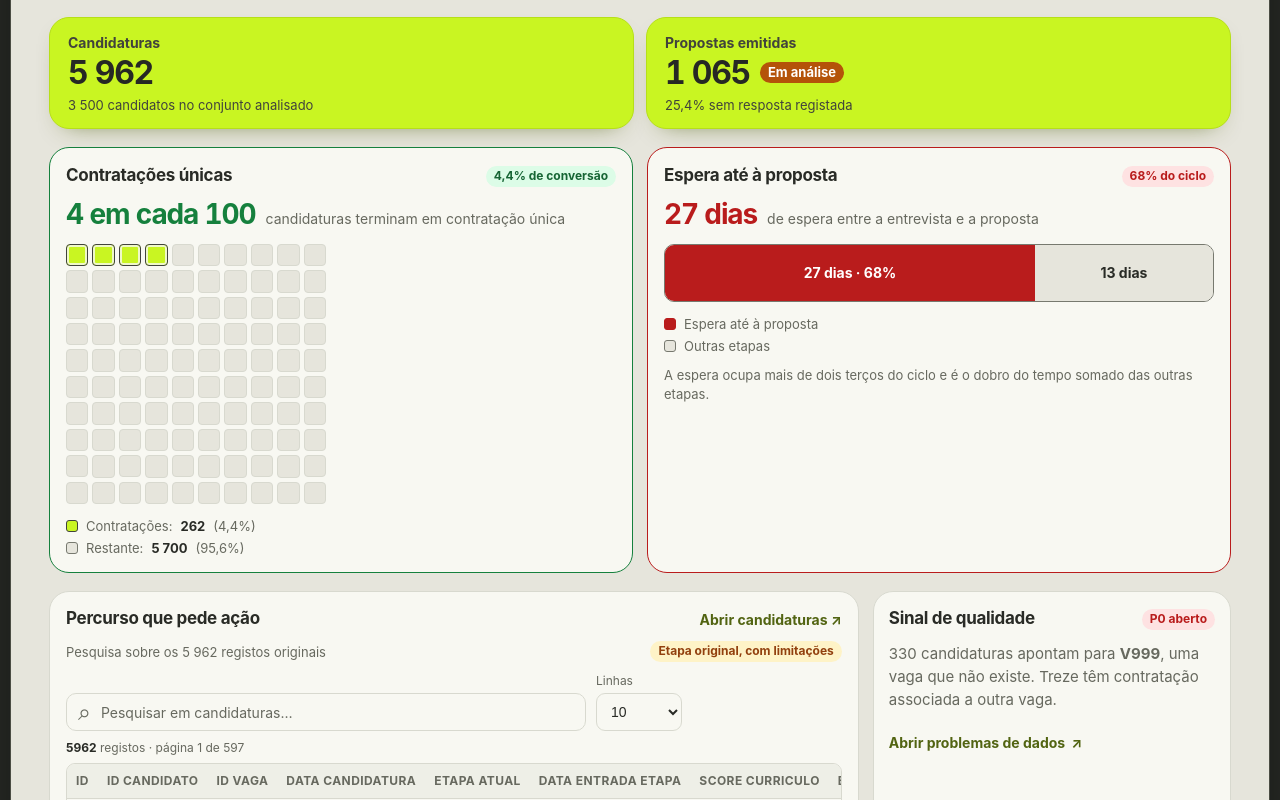
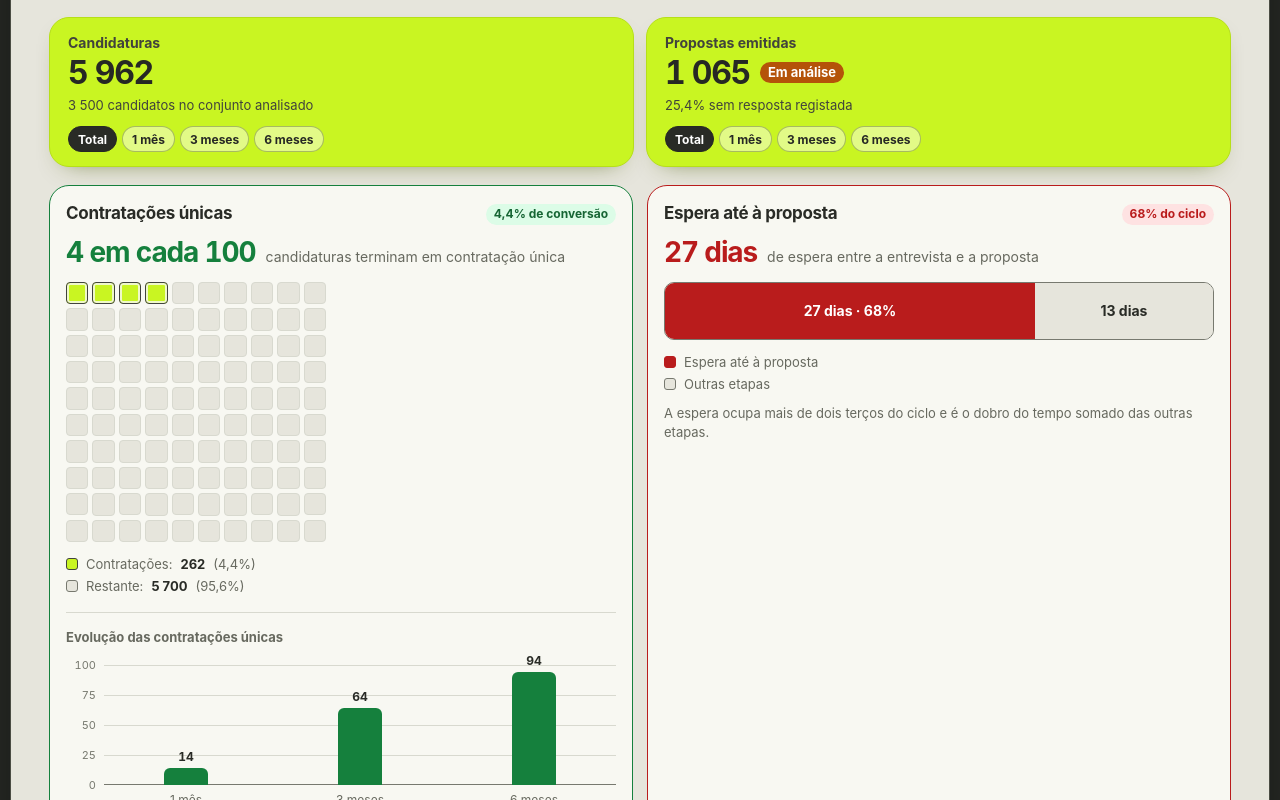
Before and after one commit to charlesaobirch/hackathon-recrutamento, a Next.js app: page / in a window 1280 px wide. Shown: the part 180-980 px from the top of the page. Built offline with nearby package versions, Linux system fonts and the light colour scheme.

Commit message:
gráficos visão geral

```diff
--- a/src/app/globals.css
+++ b/src/app/globals.css
@@ -458,6 +458,145 @@ summary:focus-visible {
   line-height: 1.45;
 }
 
+.period-filter {
+  display: flex;
+  flex-wrap: wrap;
+  gap: 5px;
+  min-width: 0;
+  margin: 12px 0 0;
+  padding: 0;
+  border: 0;
+}
+.period-filter button {
+  min-height: 26px;
+  padding: 0 9px;
+  border: 1px solid rgba(31, 41, 12, 0.3);
+  border-radius: 999px;
+  background: rgba(255, 255, 255, 0.46);
+  color: var(--primitive-charcoal-950);
+  font-size: 12px;
+  font-weight: 650;
+  cursor: pointer;
+  transition:
+    background 120ms ease,
+    color 120ms ease,
+    border-color 120ms ease;
+}
+.period-filter button:hover {
+  background: rgba(255, 255, 255, 0.8);
+}
+.period-filter button.is-active {
+  border-color: var(--primitive-charcoal-950);
+  background: var(--primitive-charcoal-900);
+  color: var(--primitive-white);
+}
+.period-filter button:focus-visible {
+  outline: 2px solid var(--primitive-charcoal-950);
+  outline-offset: 2px;
+}
+
+.chart-block--trend {
+  margin-top: 18px;
+  padding-top: 16px;
+  border-top: 1px solid var(--color-border);
+}
+.chart-subhead {
+  display: block;
+  margin-bottom: 4px;
+  color: var(--color-fg-secondary);
+  font-size: 13px;
+  font-weight: 700;
+}
+.trend-chart {
+  display: grid;
+  grid-template-columns: 30px minmax(0, 1fr);
+  gap: 8px;
+  margin-top: 20px;
+}
+.trend-axis-y {
+  position: relative;
+  height: 120px;
+}
+.trend-axis-y span {
+  position: absolute;
+  right: 0;
+  color: var(--color-fg-muted);
+  font-size: 11px;
+  font-variant-numeric: tabular-nums;
+  line-height: 1;
+  transform: translateY(-50%);
+}
+.trend-axis-y span:nth-child(1) {
+  top: 0;
+}
+.trend-axis-y span:nth-child(2) {
+  top: 25%;
+}
+.trend-axis-y span:nth-child(3) {
+  top: 50%;
+}
+.trend-axis-y span:nth-child(4) {
+  top: 75%;
+}
+.trend-axis-y span:nth-child(5) {
+  top: 100%;
+}
+.trend-plot {
+  position: relative;
+  min-width: 0;
+}
+.trend-grid {
+  position: absolute;
+  top: 0;
+  right: 0;
+  left: 0;
+  height: 120px;
+  border-bottom: 1px solid var(--color-border-strong);
+  background-image: repeating-linear-gradient(
+    to bottom,
+    var(--color-border) 0 1px,
+    transparent 1px 30px
+  );
+}
+.trend-columns {
+  position: relative;
+  display: grid;
+  grid-template-columns: repeat(3, minmax(0, 1fr));
+  gap: 10px;
+}
+.trend-column {
+  min-width: 0;
+}
+.trend-bar-area {
+  position: relative;
+  height: 120px;
+}
+.trend-bar {
+  position: absolute;
+  bottom: 0;
+  left: 50%;
+  width: min(56%, 44px);
+  border-radius: 6px 6px 0 0;
+  background: var(--color-success);
+  transform: translateX(-50%);
+}
+.trend-value {
+  position: absolute;
+  left: 50%;
+  color: var(--color-fg-primary);
+  font-size: 12px;
+  font-weight: 700;
+  font-variant-numeric: tabular-nums;
+  transform: translateX(-50%);
+}
+.trend-label {
+  display: block;
+  margin-top: 7px;
+  color: var(--color-fg-secondary);
+  font-size: 12px;
+  text-align: center;
+}
+
 .panel {
   min-width: 0;
   padding: 16px;
--- a/src/app/page.tsx
+++ b/src/app/page.tsx
@@ -2,9 +2,15 @@ import Link from "next/link";
 import { DatasetExplorer } from "@/components/dataset-explorer";
 import {
   HiringConversionChart,
+  HiringTrendChart,
   WaitTimeChart,
 } from "@/components/overview-charts";
-import { Badge, Metric, Notice, PageHeader, Panel } from "@/components/ui";
+import { PeriodMetric } from "@/components/period-metric";
+import { Badge, Notice, PageHeader, Panel } from "@/components/ui";
+import {
+  candidaturasByPeriod,
+  propostasByPeriod,
+} from "@/data/overview-periods";
 
 export default function OverviewPage() {
   return (
@@ -19,15 +25,21 @@ export default function OverviewPage() {
         }
       />
       <div className="metric-grid spotlight-grid two-metrics">
-        <Metric
+        <PeriodMetric
           label="Candidaturas"
-          value="5 962"
-          note="3 500 candidatos no conjunto analisado"
+          total={{
+            value: "5 962",
+            note: "3 500 candidatos no conjunto analisado",
+          }}
+          byPeriod={candidaturasByPeriod}
         />
-        <Metric
+        <PeriodMetric
           label="Propostas emitidas"
-          value="1 065"
-          note="25,4% sem resposta registada"
+          total={{
+            value: "1 065",
+            note: "25,4% sem resposta registada",
+          }}
+          byPeriod={propostasByPeriod}
           tone="warning"
         />
       </div>
@@ -38,6 +50,7 @@ export default function OverviewPage() {
           className="chart-panel chart-panel--hires"
         >
           <HiringConversionChart />
+          <HiringTrendChart />
         </Panel>
         <Panel
           title="Espera até à proposta"
--- a/src/components/overview-charts.tsx
+++ b/src/components/overview-charts.tsx
@@ -1,6 +1,9 @@
+import { contratacoesByPeriod } from "@/data/overview-periods";
+
 const APPLICATIONS = 5962;
 const HIRES = 262;
 const HIRED_CELLS = 4;
+const TREND_MAX = 100;
 
 export function HiringConversionChart() {
   return (
@@ -32,6 +35,61 @@ export function HiringConversionChart() {
           Restante: <b>5 700</b> (95,6%)
         </span>
       </figcaption>
+    </figure>
+  );
+}
+
+export function HiringTrendChart() {
+  const description = contratacoesByPeriod
+    .map((point) => `${point.label}: ${point.value}`)
+    .join(", ");
+
+  return (
+    <figure className="chart-block chart-block--trend">
+      <figcaption className="chart-subhead">
+        Evolução das contratações únicas
+      </figcaption>
+      <div
+        className="trend-chart"
+        role="img"
+        aria-label={`Contratações únicas por janela móvel até 3 jan. 2026. ${description}.`}
+      >
+        <div className="trend-axis-y" aria-hidden="true">
+          <span>100</span>
+          <span>75</span>
+          <span>50</span>
+          <span>25</span>
+          <span>0</span>
+        </div>
+        <div className="trend-plot">
+          <div className="trend-grid" aria-hidden="true" />
+          <div className="trend-columns">
+            {contratacoesByPeriod.map((point) => (
+              <div className="trend-column" key={point.label}>
+                <div className="trend-bar-area">
+                  <div
+                    className="trend-bar"
+                    style={{ height: `${(point.value / TREND_MAX) * 100}%` }}
+                  />
+                  <span
+                    className="trend-value"
+                    style={{
+                      bottom: `calc(${(point.value / TREND_MAX) * 100}% + 4px)`,
+                    }}
+                  >
+                    {point.value}
+                  </span>
+                </div>
+                <span className="trend-label">{point.label}</span>
+              </div>
+            ))}
+          </div>
+        </div>
+      </div>
+      <p className="chart-note">
+        Janelas móveis até 3 jan. 2026, deduplicadas por candidato. A tendência
+        cresce com o período observado, não com o ritmo de contratação.
+      </p>
     </figure>
   );
 }
--- /dev/null
+++ b/src/components/period-metric.tsx
@@ -0,0 +1,59 @@
+"use client";
+
+import { useState } from "react";
+import { Metric } from "@/components/ui";
+import {
+  type PeriodKey,
+  type PeriodValue,
+  periodOptions,
+} from "@/data/overview-periods";
+
+type Selection = PeriodKey | "total";
+
+export function PeriodMetric({
+  label,
+  total,
+  byPeriod,
+  tone = "neutral",
+}: {
+  label: string;
+  total: PeriodValue;
+  byPeriod: Record<PeriodKey, PeriodValue>;
+  tone?: "neutral" | "danger" | "warning" | "positive";
+}) {
+  const [selected, setSelected] = useState<Selection>("total");
+  const current = selected === "total" ? total : byPeriod[selected];
+
+  const options: { value: Selection; label: string }[] = [
+    { value: "total", label: "Total" },
+    ...periodOptions.map((option) => ({
+      value: option.value,
+      label: option.shortLabel,
+    })),
+  ];
+
+  return (
+    <Metric
+      label={label}
+      value={current.value}
+      note={current.note}
+      tone={tone}
+      footer={
+        <fieldset className="period-filter">
+          <legend className="sr-only">Filtrar {label} por período</legend>
+          {options.map((option) => (
+            <button
+              key={option.value}
+              type="button"
+              className={selected === option.value ? "is-active" : undefined}
+              aria-pressed={selected === option.value}
+              onClick={() => setSelected(option.value)}
+            >
+              {option.label}
+            </button>
+          ))}
+        </fieldset>
+      }
+    />
+  );
+}
--- a/src/components/ui.tsx
+++ b/src/components/ui.tsx
@@ -47,11 +47,13 @@ export function Metric({
   value,
   note,
   tone = "neutral",
+  footer,
 }: {
   label: string;
   value: string;
   note: string;
   tone?: "neutral" | "danger" | "warning" | "positive";
+  footer?: ReactNode;
 }) {
   return (
     <section className="metric">
@@ -69,6 +71,7 @@ export function Metric({
         ) : null}
       </div>
       <span className="metric-note">{note}</span>
+      {footer}
     </section>
   );
 }
--- a/src/data/overview-periods.ts
+++ b/src/data/overview-periods.ts
@@ -1,5 +1,7 @@
-// Agregados calculados a partir de analise/dados, com data de referência 03 jan. 2026.
-// Contratações únicas = registos deduplicados por id_candidatura.
+// Agregados calculados a partir de analise/dados, com data de referência 03 jan. 2026
+// (data mais recente observada nos conjuntos usados, coerente com "jan. 2026" no cabeçalho).
+// Janelas móveis: data >= referência menos N meses e data <= referência.
+// Contratações únicas = registos deduplicados por id_candidatura (262 no total).
 
 export const periodOptions = [
   { value: "1m", label: "Último mês", shortLabel: "1 mês" },
@@ -15,19 +17,19 @@ export type PeriodValue = {
 };
 
 export const candidaturasByPeriod: Record<PeriodKey, PeriodValue> = {
-  "1m": { value: "227", note: "227 de 5 962 no total" },
-  "3m": { value: "909", note: "909 de 5 962 no total" },
-  "6m": { value: "1 807", note: "1 807 de 5 962 no total" },
+  "1m": { value: "235", note: "235 de 5 962 no total" },
+  "3m": { value: "929", note: "929 de 5 962 no total" },
+  "6m": { value: "1 816", note: "1 816 de 5 962 no total" },
 };
 
 export const propostasByPeriod: Record<PeriodKey, PeriodValue> = {
-  "1m": { value: "43", note: "43 de 1 065 no total" },
+  "1m": { value: "44", note: "44 de 1 065 no total" },
   "3m": { value: "212", note: "212 de 1 065 no total" },
   "6m": { value: "349", note: "349 de 1 065 no total" },
 };
 
 export const contratacoesByPeriod = [
   { label: "1 mês", value: 14 },
-  { label: "3 meses", value: 63 },
+  { label: "3 meses", value: 64 },
   { label: "6 meses", value: 94 },
 ] as const;
```
